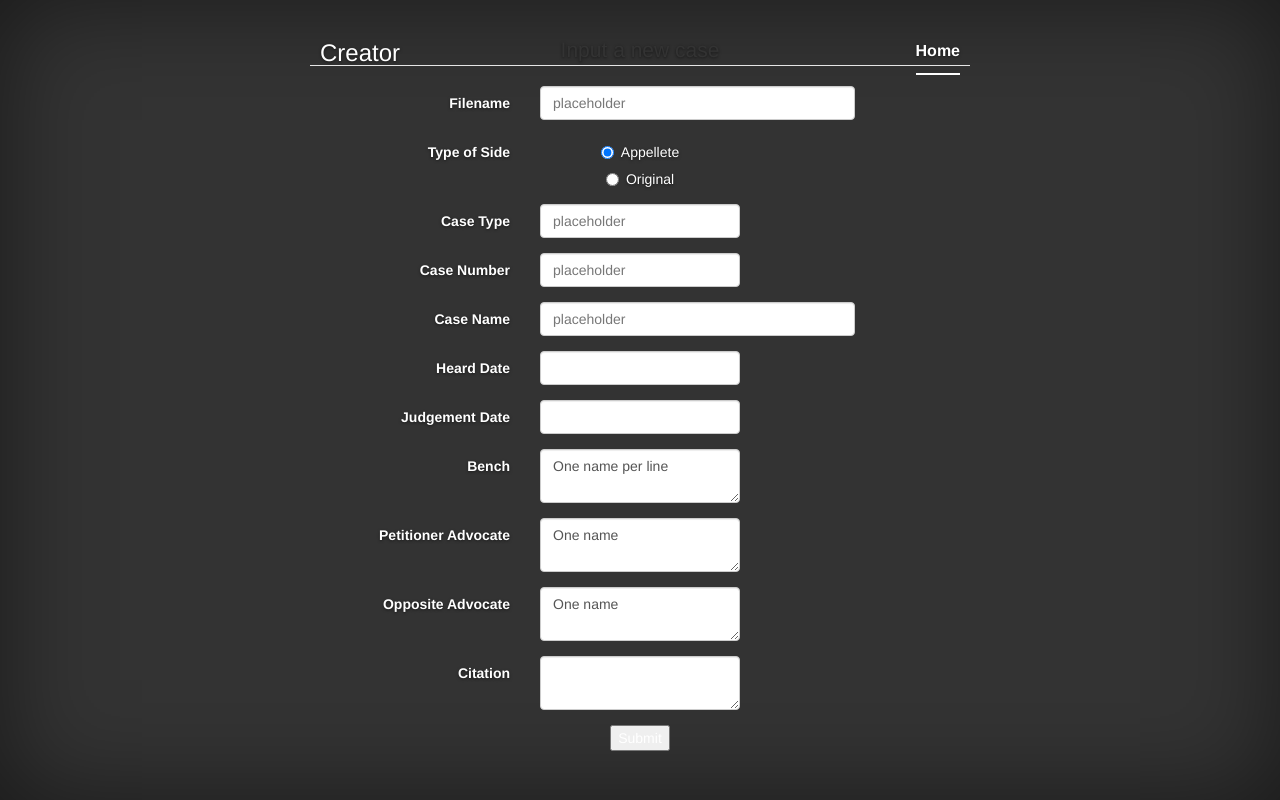
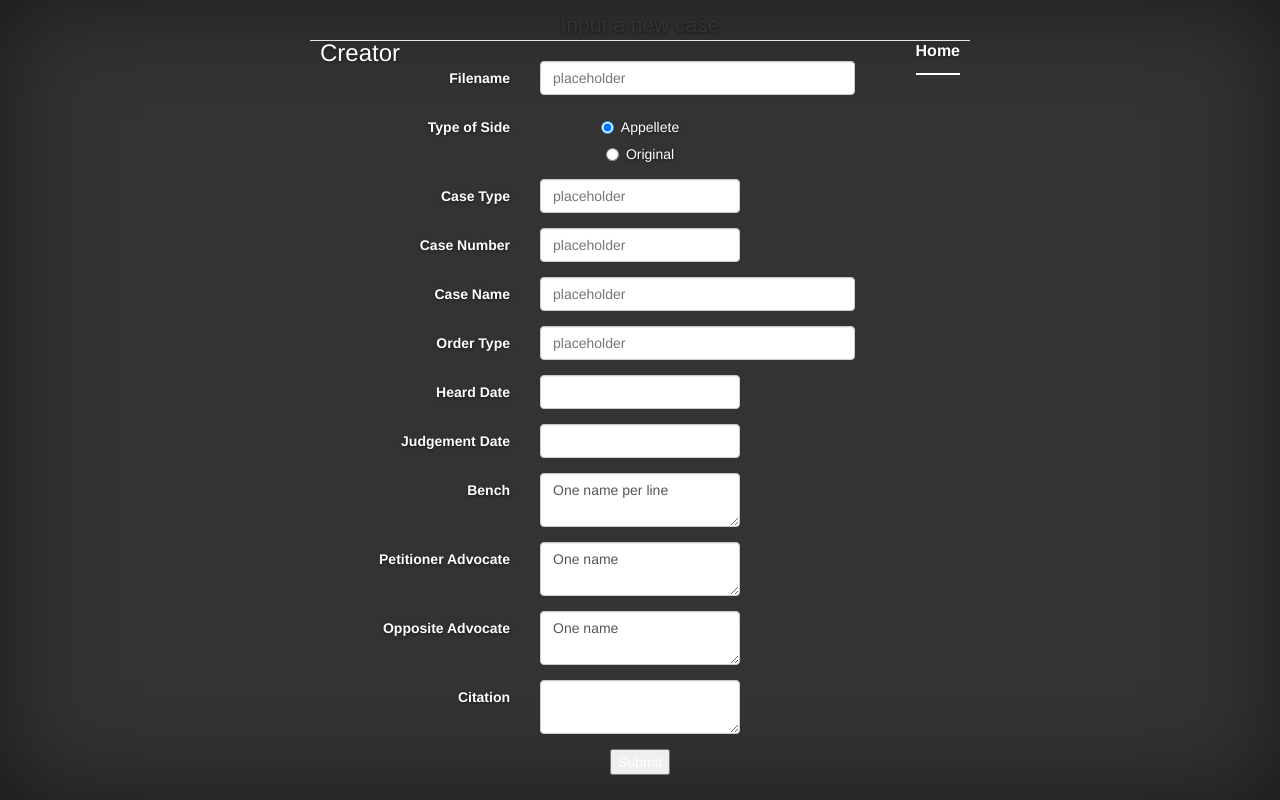
Before and after one commit to kushaldas/masters, a Flask app: page / in a window 1280 px wide. Run offline with Flask 2, Linux system fonts and the light colour scheme; some libraries are stand-ins or nearby versions.

Commit message:
Adds order type

```diff
--- a/creator/main.py
+++ b/creator/main.py
@@ -25,6 +25,7 @@ def index():
         o['typecase'] = request.form['typecase'].strip()
         o['casenumber'] = request.form['casenumber'].strip()
         o['casename'] = request.form['casename'].strip()
+        o['ordertype'] = request.form['ordertype'].strip()
         o['heardon'] = request.form['heardon'].strip()
         o['judgementdate'] = request.form['judgementdate'].strip()
         o['bench'] = request.form['bench'].strip()
--- a/creator/templates/index.html
+++ b/creator/templates/index.html
@@ -114,6 +114,15 @@
 
             <!-- Text input-->
             <div class="form-group">
+              <label class="col-md-4 control-label" for="ordertype">Order Type</label>
+              <div class="col-md-6">
+              <input id="ordertype" name="ordertype" placeholder="placeholder" class="form-control input-md" required="" type="text">
+
+              </div>
+            </div>
+
+            <!-- Text input-->
+            <div class="form-group">
               <label class="col-md-4 control-label" for="heardon">Heard Date</label>
               <div class="col-md-4">
               <input id="heardon" name="heardon" placeholder="" class="form-control input-md" required="" type="text">
```
